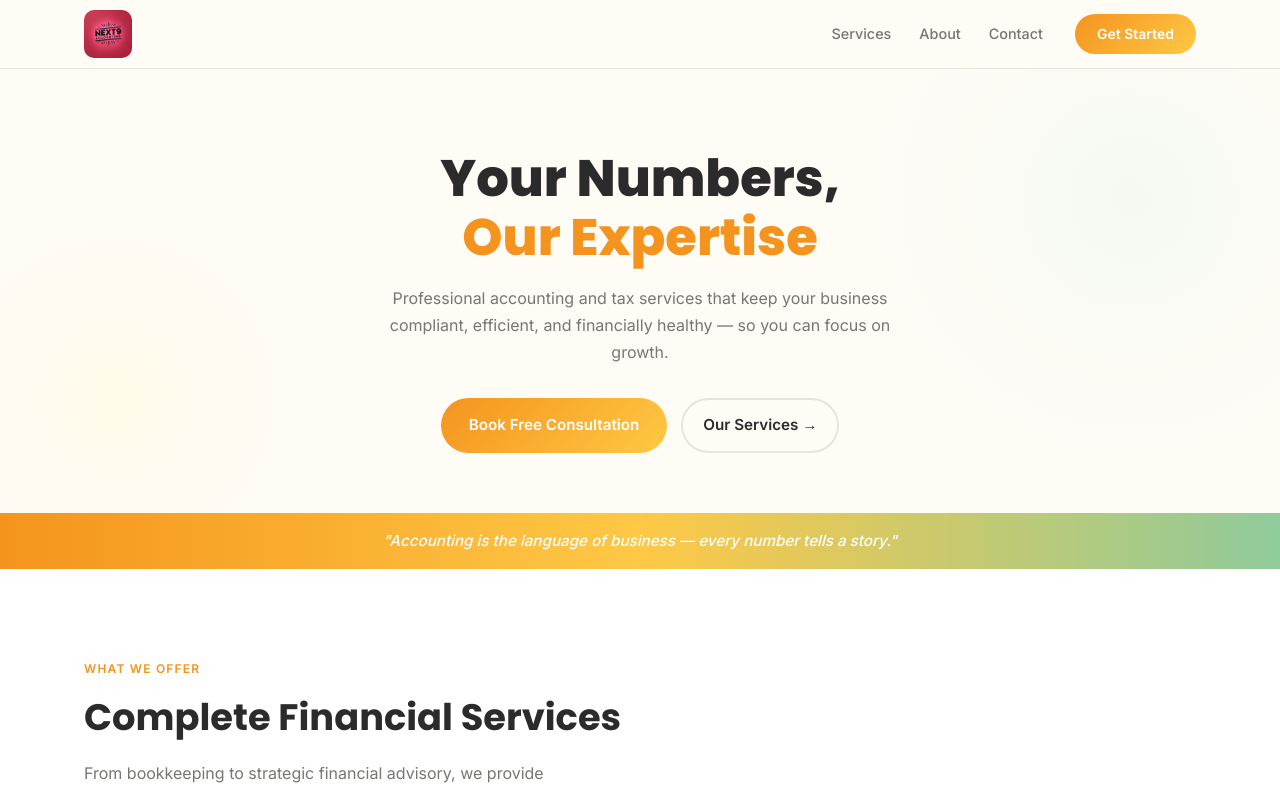
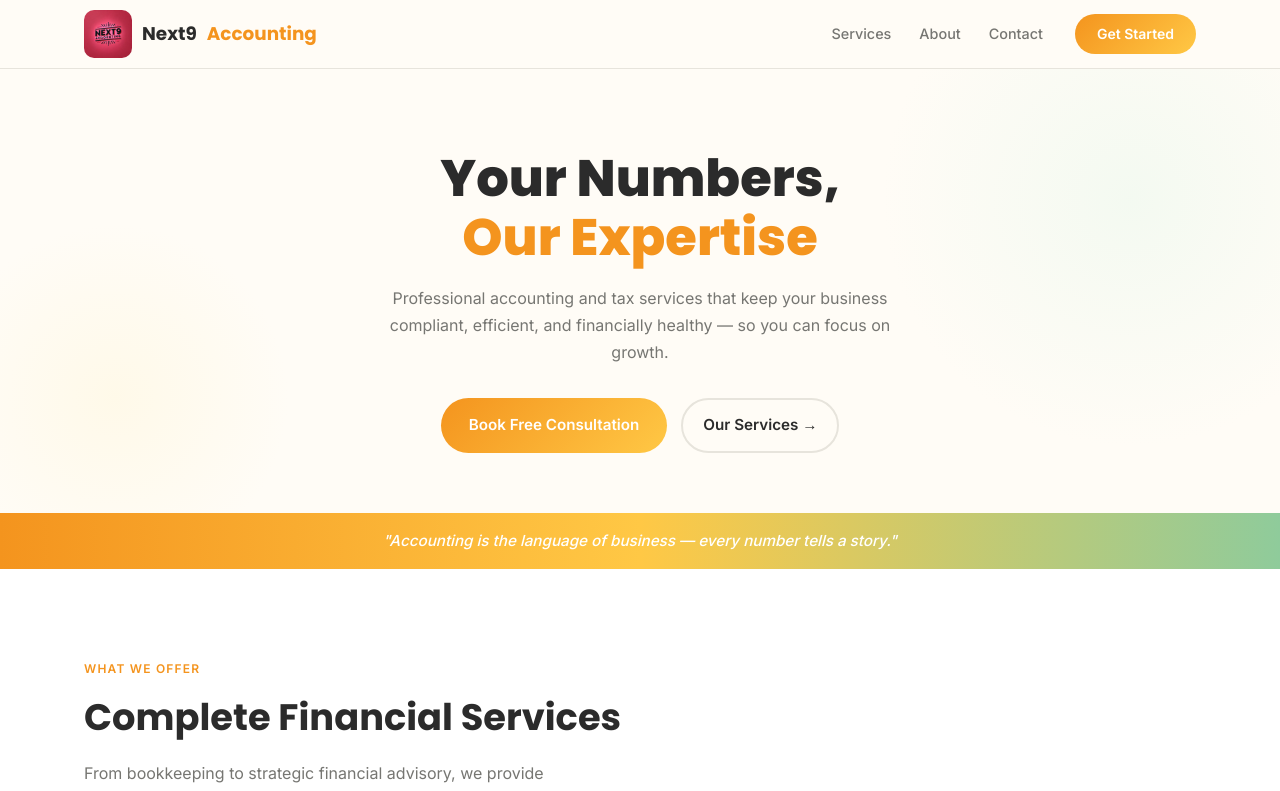
Before and after one commit to Jittirat/next9-website, a Next.js app: page / in a window 1280 px wide. Shown: the top 791 px of the page. Built offline with nearby package versions, Linux system fonts and the light colour scheme.

Commit message:
Add files via upload

```diff
--- a/app/page.js
+++ b/app/page.js
@@ -7,6 +7,7 @@ export default function Home() {
         <div className="nav-inner">
           <a href="#" className="nav-brand">
             <img src="/logo.jpg" alt="Next9Accounting Logo" className="nav-logo-img" />
+            Next9<span>Accounting</span>
           </a>
           <ul className="nav-links">
             <li><a href="#services">Services</a></li>
```
